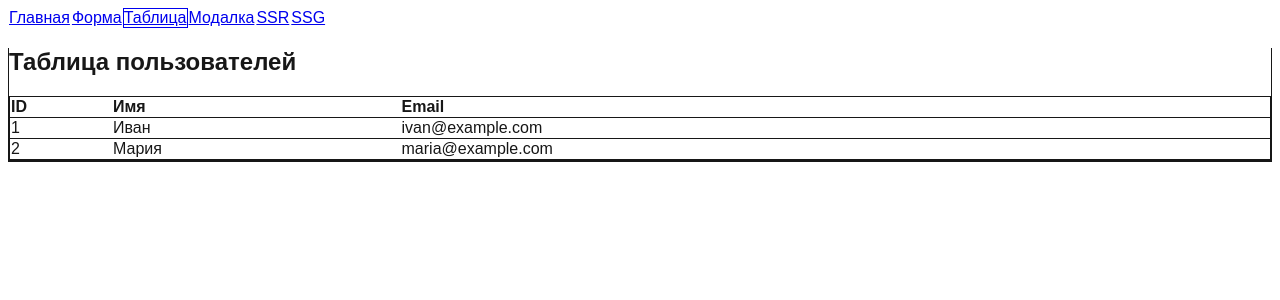
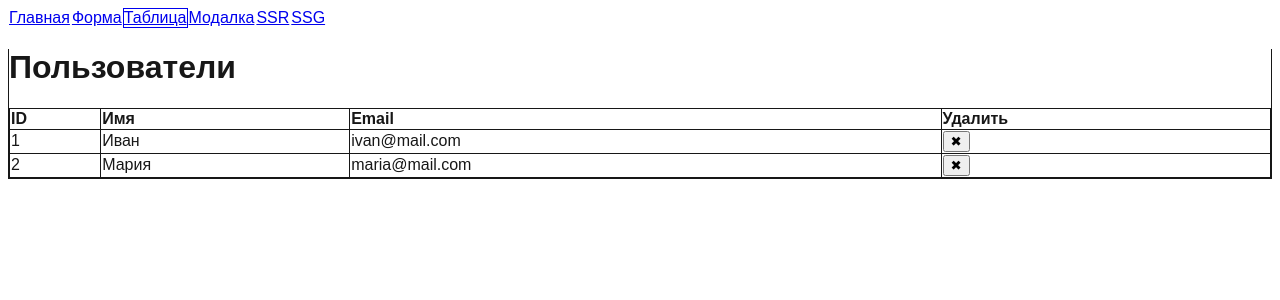
Before and after one commit to Galchenko-Artem/LitePanel, a Next.js app: page /table in a window 1280 px wide. Shown: the top 300 px of the page. Built offline with nearby package versions, Linux system fonts and the light colour scheme; data requests are answered from the project's data file.

Commit message:
feat: интеграция React Query и json-server, форма с useMutation, таблица с удалением

```diff
--- /dev/null
+++ b/db.json
@@ -0,0 +1,6 @@
+{
+  "users": [
+    { "id": 1, "name": "Иван", "email": "ivan@mail.com" },
+    { "id": 2, "name": "Мария", "email": "maria@mail.com" }
+  ]
+}
--- a/package.json
+++ b/package.json
@@ -7,9 +7,12 @@
     "dev": "next dev --turbopack",
     "build": "next build",
     "start": "next start",
-    "lint": "next lint"
+    "lint": "next lint",
+     "server": "json-server --watch db.json --port 3001"
   },
   "dependencies": {
+    "@tanstack/react-query": "^5.76.1",
+    "@tanstack/react-query-devtools": "^5.76.1",
     "framer-motion": "^12.10.4",
     "next": "15.3.2",
     "react": "^19.0.0",
@@ -24,6 +27,7 @@
     "autoprefixer": "^10.4.21",
     "eslint": "^9",
     "eslint-config-next": "15.3.2",
+    "json-server": "^1.0.0-beta.3",
     "postcss": "^8.5.3",
     "tailwindcss": "^4.1.5",
     "typescript": "^5"
--- a/src/app/layout.tsx
+++ b/src/app/layout.tsx
@@ -1,6 +1,7 @@
 import "./globals.css";
 import { ReactNode } from "react";
 import NavTabs from "@/components/NavTabs";
+import { Providers } from "@/app/providers"
 
 export const metadata = {
   title: "React UI Playground",
@@ -11,12 +12,14 @@ export default function RootLayout({ children }: { children: ReactNode }) {
   return (
     <html lang="ru">
       <body className="min-h-screen bg-gray-100">
+        <Providers>
         <div className="max-w-4xl mx-auto pt-6">
           <NavTabs />
           <div className="bg-white border border-t-0 border-gray-300 rounded-b-md p-8">
             {children}
           </div>
         </div>
+        </Providers>
       </body>
     </html>
   );
--- /dev/null
+++ b/src/app/providers.tsx
@@ -0,0 +1,15 @@
+"use client"
+import { ReactNode } from "react"
+import { QueryClient, QueryClientProvider } from "@tanstack/react-query"
+import { ReactQueryDevtools } from "@tanstack/react-query-devtools/production"
+
+const queryClient = new QueryClient()
+
+export function Providers({children}: {children: ReactNode}) {
+  return (
+    <QueryClientProvider client={queryClient}>
+      {children}
+      <ReactQueryDevtools/>
+    </QueryClientProvider>
+  )
+}
--- a/src/app/ssg/page.tsx
+++ b/src/app/ssg/page.tsx
@@ -1,14 +1,24 @@
 /* eslint-disable @typescript-eslint/no-explicit-any */
-export default async function SSGPage() {
-  const res = await fetch("https://jsonplaceholder.typicode.com/posts");
-  const posts = await res.json();
+'use client';
+import { useQuery } from '@tanstack/react-query';
 
+export default function SSGQueryPage() {
+  const { data, isLoading, isError } = useQuery({
+    queryKey: ['posts'],
+    queryFn: async () => {
+      const res = await fetch('https://jsonplaceholder.typicode.com/posts');
+      if (!res.ok) throw new Error('Ошибка загрузки');
+      return res.json();
+    },
+  });
+  if (isLoading) return <p className="text-gray-500">Загрузка...</p>;
+  if (isError) return <p className="text-red-500">Ошибка загрузки</p>;
   return (
-    <div className="p-6">
-      <h1 className="text-2xl font-bold mb-4">SSG: Посты</h1>
+    <div>
+      <h1 className="text-2xl font-bold mb-4">SSG через React Query</h1>
       <ul className="space-y-2">
-        {posts.slice(0, 5).map((post: any) => (
-          <li key={post.id} className="border-b pb-2">
+        {data.slice(0, 5).map((post: any) => (
+          <li key={post.id}>
             <a href={`/post/${post.id}`} className="text-blue-600 hover:underline">
               {post.title}
             </a>
--- a/src/app/table/page.tsx
+++ b/src/app/table/page.tsx
@@ -1,6 +1,5 @@
 "use client";
-
-import GenericTable from "@/components/GenericTable";
+import { useQuery, useMutation, useQueryClient } from "@tanstack/react-query";
 
 type User = {
   id: number;
@@ -8,23 +7,62 @@ type User = {
   email: string;
 };
 
-const users: User[] = [
-  { id: 1, name: "Иван", email: "ivan@example.com" },
-  { id: 2, name: "Мария", email: "maria@example.com" },
-];
+export default function TablePage() {
+  const queryClient = useQueryClient();
+  const { data: users = [], isLoading } = useQuery<User[]>({
+    queryKey: ["users"],
+    queryFn: async () => {
+      const res = await fetch("http://localhost:3001/users");
+      if (!res.ok) throw new Error("Ошибка загрузки пользователей");
+      return res.json();
+    },
+  });
+  const deleteMutation = useMutation({
+    mutationFn: async (id: number) => {
+      const res = await fetch(`http://localhost:3001/users/${id}`, {
+        method: "DELETE",
+      });
+      if (!res.ok) throw new Error("Ошибка удаления");
+    },
+    onSuccess: () => {
+      queryClient.invalidateQueries({ queryKey: ["users"] });
+    },
+  });
 
-export default function TablePage() {
   return (
-    <div className="p-6">
-      <h2 className="text-xl font-semibold mb-4">Таблица пользователей</h2>
-      <GenericTable
-        data={users}
-        columns={[
-          { key: "id", label: "ID" },
-          { key: "name", label: "Имя" },
-          { key: "email", label: "Email" },
-        ]}
-      />
+    <div className="p-6 space-y-4">
+      <h1 className="text-2xl font-bold">Пользователи</h1>
+      {isLoading ? (
+        <p>Загрузка...</p>
+      ) : (
+        <table className="w-full border-collapse">
+          <thead>
+            <tr className="bg-gray-100 text-left">
+              <th className="px-4 py-2 border">ID</th>
+              <th className="px-4 py-2 border">Имя</th>
+              <th className="px-4 py-2 border">Email</th>
+              <th className="px-4 py-2 border">Удалить</th>
+            </tr>
+          </thead>
+          <tbody>
+            {users.map((u) => (
+              <tr key={u.id} className="odd:bg-white even:bg-gray-50">
+                <td className="px-4 py-2 border">{u.id}</td>
+                <td className="px-4 py-2 border">{u.name}</td>
+                <td className="px-4 py-2 border">{u.email}</td>
+                <td className="px-4 py-2 border">
+                  <button
+                    onClick={() => deleteMutation.mutate(u.id)}
+                    className="text-red-600 hover:underline"
+                  >
+                    ✖
+                  </button>
+                </td>
+              </tr>
+            ))}
+          </tbody>
+        </table>
+      )}
     </div>
   );
 }
--- a/src/components/NavTabs.tsx
+++ b/src/components/NavTabs.tsx
@@ -1,5 +1,4 @@
-'use client';
-
+"use client";
 import Link from "next/link";
 import { usePathname } from "next/navigation";
 
--- a/src/components/UserForm.tsx
+++ b/src/components/UserForm.tsx
@@ -1,54 +1,93 @@
 "use client";
-import React, {useState, useEffect, useRef, useCallback, PropsWithChildren } from 'react'
+import {
+  useState,
+  useEffect,
+  useRef,
+  useCallback,
+  PropsWithChildren,
+} from "react";
+import { useMutation, useQueryClient } from "@tanstack/react-query";
 
 type UserFormProps = {
-  onSubmit: (data: {name: string; email: string}) => void;
-}
+  onSuccess?: () => void;
+};
 
-const UserForm = ({onSubmit, children}: PropsWithChildren<UserFormProps>) => {
-  const nameRef = useRef<HTMLInputElement>(null)
-  const [name, setName] = useState('')
-  const [email, setEmail] = useState('')
+type FormData = {
+  name: string;
+  email: string;
+};
+
+const UserForm = ({ onSuccess, children }: PropsWithChildren<UserFormProps>) => {
+  const queryClient = useQueryClient();
+  const nameRef = useRef<HTMLInputElement>(null);
+  const [name, setName] = useState("");
+  const [email, setEmail] = useState("");
+  const mutation = useMutation({
+    mutationFn: async (data: FormData) => {
+      const res = await fetch("http://localhost:3001/users", {
+        method: "POST",
+        headers: { "Content-Type": "application/json" },
+        body: JSON.stringify(data),
+      });
+      if (!res.ok) throw new Error("Ошибка отправки");
+      return res.json();
+    },
+    onSuccess: () => {
+      setName("");
+      setEmail("");
+      queryClient.invalidateQueries({ queryKey: ["users"] }); // 👈 вот он!
+      onSuccess?.();
+    },
+  });
+  const handleSubmit = useCallback(
+    (e: React.FormEvent) => {
+      e.preventDefault();
+      mutation.mutate({ name, email });
+    },
+    [name, email, mutation]
+  );
 
   useEffect(() => {
-   nameRef.current?.focus()
-  },[])
-
-  const handleSubmit = useCallback(
-    (e: React.FormEvent) => {
-      e.preventDefault()
-      onSubmit({name, email})
-    },
-    [name, email, onSubmit]
-  )
+    nameRef.current?.focus();
+  }, []);
 
   return (
-    <form onSubmit={handleSubmit} className='p-4 border rounded space-y-2'>
+    <form onSubmit={handleSubmit} className="p-4 border rounded space-y-2 bg-white">
       <div>
-        <label className='block text-sm'>Name:</label>
+        <label className="block text-sm">Имя:</label>
         <input
-         ref={nameRef}
-         type='text'
-         value={name}
-         onChange={(e) => setName(e.target.value)}
-         className='border p-1 w-full'
+          ref={nameRef}
+          type="text"
+          value={name}
+          onChange={(e) => setName(e.target.value)}
+          className="border p-1 w-full"
         />
       </div>
       <div>
-        <label className='block text-sm'>Email:</label>
+        <label className="block text-sm">Email:</label>
         <input
-          type='email'
+          type="email"
           value={email}
           onChange={(e) => setEmail(e.target.value)}
-          className='border p-1 w-full'
+          className="border p-1 w-full"
         />
       </div>
-      <button type='submit' className='bg-blue-500 text-white px-4 py-1 rounded'>
-        Submit
+      <button
+        type="submit"
+        disabled={mutation.isPending}
+        className="bg-blue-600 text-white px-4 py-2 rounded disabled:opacity-50"
+      >
+        {mutation.isPending ? "Отправка..." : "Отправить"}
       </button>
-      {children && <div className='mt-4'>{children}</div>}
+      {mutation.isSuccess && (
+        <p className="text-green-600 text-sm">Успешно отправлено!</p>
+      )}
+      {mutation.isError && (
+        <p className="text-red-600 text-sm">Ошибка: {(mutation.error as Error).message}</p>
+      )}
+      {children}
     </form>
-  )
-}
+  );
+};
 
-export default UserForm
+export default UserForm;
```
Also changed, not shown: 1 other file (tests, documents, lock files or other folders).
